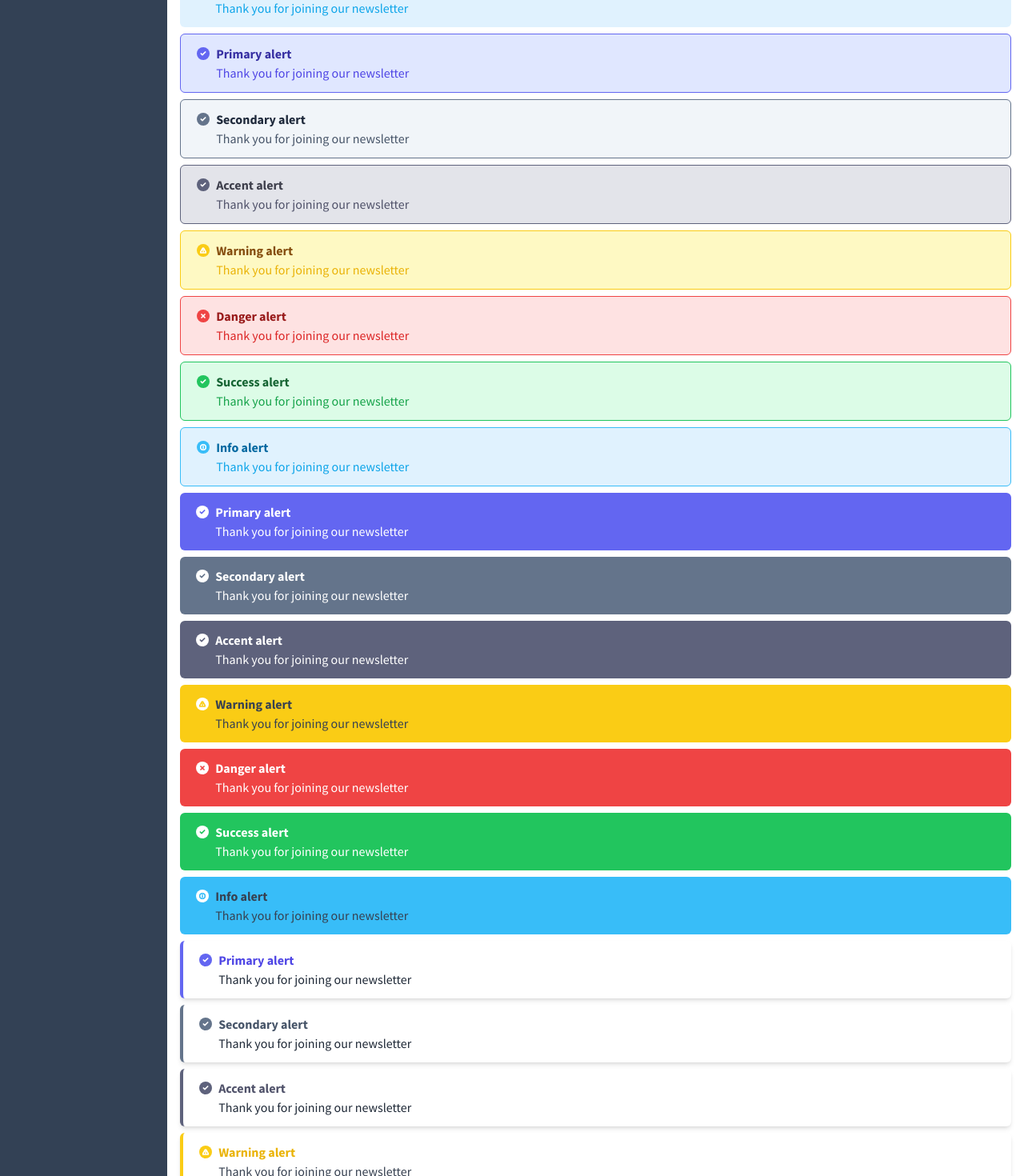
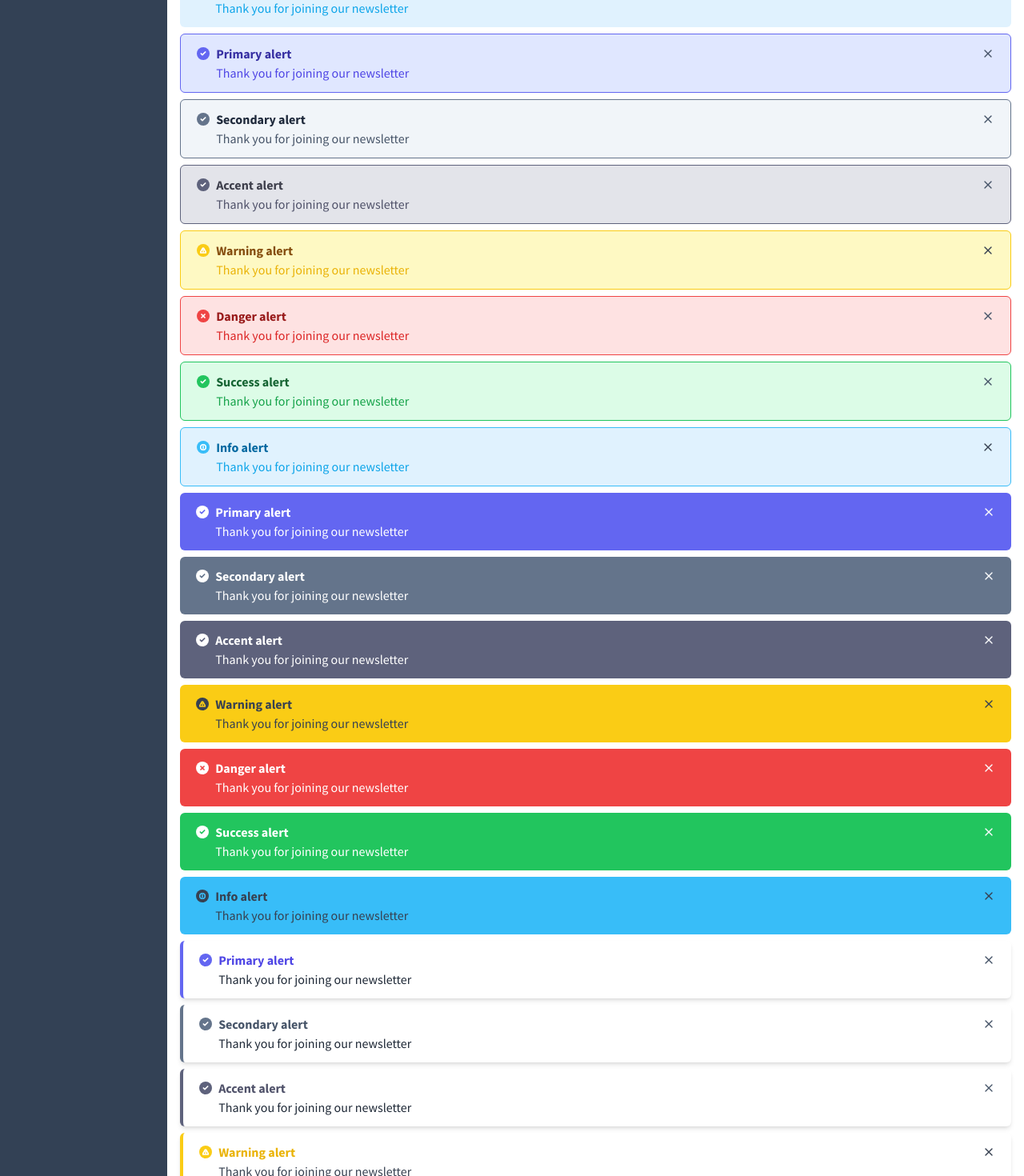
Before and after one commit to autotrof/admintemplate-nuxt, a Nuxt app: page /component in a window 1280 px wide. Shown: the part 1700-3170 px from the top of the page at 80% size. Built offline with nearby package versions, Linux system fonts and the light colour scheme.

Commit message:
close button

```diff
--- a/assets/main.css
+++ b/assets/main.css
@@ -193,6 +193,41 @@ html{
 .alert .title,.alert .description{
   @apply text-white;
 }
+
+.alert .alert-content{
+  @apply flex-1;
+}
+.alert .btn-close{
+  @apply outline-none active:outline-none p-0 m-0;
+}
+.alert .btn-close:hover svg{
+  @apply stroke-[4];
+}
+.alert .btn-close svg{
+  @apply w-4 h-4 translate-y-1 duration-100 text-gray-50;
+}
+.alert.bordered .btn-close svg,
+.alert.soft .btn-close svg,
+.alert.outlined .btn-close svg
+{
+  @apply text-slate-600;
+}
+.alert .btn-close:active svg{
+  @apply stroke-[5] stroke-white;
+}
+.alert.bordered .btn-close:active svg,
+.alert.soft .btn-close:active svg,
+.alert.outlined .btn-close:active svg
+{
+  @apply stroke-slate-800;
+}
+.alert .icon{
+  @apply rounded-full p-1 mr-2 translate-y-1;
+}
+.alert .icon svg{
+  @apply w-2 h-2 stroke-[5];
+}
+
 .alert.bordered .description{
   @apply text-gray-800;
 }
@@ -293,8 +328,11 @@ html{
 .alert.warning{
   @apply bg-warning;
 }
-.alert.warning .title,.alert.warning .description{
-  @apply text-gray-700;
+.alert.warning .icon{
+  @apply bg-gray-700;
+}
+.alert.warning .btn-close:active svg{
+  @apply stroke-gray-900;
 }
 .alert.warning.soft,.alert.warning.outlined{
   @apply bg-warning-extra-light;
@@ -386,8 +424,11 @@ html{
 .alert.info{
   @apply bg-info;
 }
-.alert.info .title,.alert.info .description{
-  @apply text-gray-700;
+.alert.info .icon{
+  @apply bg-gray-700;
+}
+.alert.info .btn-close:active svg{
+  @apply stroke-gray-900;
 }
 .alert.info.soft,.alert.info.outlined{
   @apply bg-info-extra-light;
@@ -419,29 +460,18 @@ html{
 .alert.bordered{
   @apply border-l-[4px] bg-white shadow-md;
 }
-.alert .alert-content{
-  @apply flex-1;
-}
-.alert .btn-close{
-  @apply text-gray-600 outline-none active:outline-none p-0 m-0;
-}
-.alert .btn-close svg{
-  @apply w-4 h-4 translate-y-1 duration-100;
-}
-.alert .btn-close:hover svg{
-  @apply stroke-[4];
-}
-.alert .btn-close:active svg{
-  @apply stroke-[5];
-}
-.alert .icon{
-  @apply rounded-full p-1 mr-2 translate-y-1;
-}
-.alert .icon svg{
-  @apply w-2 h-2 stroke-[5];
-}
+
 .alert.soft .icon svg,
 .alert.outlined .icon svg,
 .alert.bordered .icon svg{
   @apply text-white;
 }
+
+.alert.warning .title,
+.alert.warning .description,
+.alert.warning .btn-close svg,
+.alert.info .title,
+.alert.info .description,
+.alert.info .btn-close svg{
+  @apply text-gray-700;
+}
--- a/pages/component.vue
+++ b/pages/component.vue
@@ -379,6 +379,7 @@
           <strong class="title">Primary alert</strong>
           <p class="description"> Thank you for joining our newsletter </p>
         </div>
+        <button class="btn-close" v-html="$feather.x.toSvg()"></button>
       </div>
       <div class="alert secondary outlined mb-2">
         <div class="icon" v-html="$feather.check.toSvg()"></div>
@@ -386,6 +387,7 @@
           <strong class="title">Secondary alert</strong>
           <p class="description"> Thank you for joining our newsletter </p>
         </div>
+        <button class="btn-close" v-html="$feather.x.toSvg()"></button>
       </div>
       <div class="alert accent outlined mb-2">
         <div class="icon" v-html="$feather.check.toSvg()"></div>
@@ -393,6 +395,7 @@
           <strong class="title">Accent alert</strong>
           <p class="description"> Thank you for joining our newsletter </p>
         </div>
+        <button class="btn-close" v-html="$feather.x.toSvg()"></button>
       </div>
       <div class="alert warning outlined mb-2">
         <div class="icon" v-html="$feather['alert-triangle'].toSvg()"></div>
@@ -400,6 +403,7 @@
           <strong class="title">Warning alert</strong>
           <p class="description"> Thank you for joining our newsletter </p>
         </div>
+        <button class="btn-close" v-html="$feather.x.toSvg()"></button>
       </div>
       <div class="alert danger outlined mb-2">
         <div class="icon" v-html="$feather.x.toSvg()"></div>
@@ -407,6 +411,7 @@
           <strong class="title">Danger alert</strong>
           <p class="description"> Thank you for joining our newsletter </p>
         </div>
+        <button class="btn-close" v-html="$feather.x.toSvg()"></button>
       </div>
       <div class="alert success outlined mb-2">
         <div class="icon" v-html="$feather.check.toSvg()"></div>
@@ -414,6 +419,7 @@
           <strong class="title">Success alert</strong>
           <p class="description"> Thank you for joining our newsletter </p>
         </div>
+        <button class="btn-close" v-html="$feather.x.toSvg()"></button>
       </div>
       <div class="alert info outlined mb-2">
         <div class="icon" v-html="$feather.info.toSvg()"></div>
@@ -421,6 +427,7 @@
           <strong class="title">Info alert</strong>
           <p class="description"> Thank you for joining our newsletter </p>
         </div>
+        <button class="btn-close" v-html="$feather.x.toSvg()"></button>
       </div>
 
 
@@ -431,6 +438,7 @@
           <strong class="title">Primary alert</strong>
           <p class="description"> Thank you for joining our newsletter </p>
         </div>
+        <button class="btn-close" v-html="$feather.x.toSvg()"></button>
       </div>
       <div class="alert secondary mb-2">
         <div class="icon" v-html="$feather.check.toSvg()"></div>
@@ -438,6 +446,7 @@
           <strong class="title">Secondary alert</strong>
           <p class="description"> Thank you for joining our newsletter </p>
         </div>
+        <button class="btn-close" v-html="$feather.x.toSvg()"></button>
       </div>
       <div class="alert accent mb-2">
         <div class="icon" v-html="$feather.check.toSvg()"></div>
@@ -445,6 +454,7 @@
           <strong class="title">Accent alert</strong>
           <p class="description"> Thank you for joining our newsletter </p>
         </div>
+        <button class="btn-close" v-html="$feather.x.toSvg()"></button>
       </div>
       <div class="alert warning mb-2">
         <div class="icon" v-html="$feather['alert-triangle'].toSvg()"></div>
@@ -452,6 +462,7 @@
           <strong class="title">Warning alert</strong>
           <p class="description"> Thank you for joining our newsletter </p>
         </div>
+        <button class="btn-close" v-html="$feather.x.toSvg()"></button>
       </div>
       <div class="alert danger mb-2">
         <div class="icon" v-html="$feather.x.toSvg()"></div>
@@ -459,6 +470,7 @@
           <strong class="title">Danger alert</strong>
           <p class="description"> Thank you for joining our newsletter </p>
         </div>
+        <button class="btn-close" v-html="$feather.x.toSvg()"></button>
       </div>
       <div class="alert success mb-2">
         <div class="icon" v-html="$feather.check.toSvg()"></div>
@@ -466,6 +478,7 @@
           <strong class="title">Success alert</strong>
           <p class="description"> Thank you for joining our newsletter </p>
         </div>
+        <button class="btn-close" v-html="$feather.x.toSvg()"></button>
       </div>
       <div class="alert info mb-2">
         <div class="icon" v-html="$feather.info.toSvg()"></div>
@@ -473,6 +486,7 @@
           <strong class="title">Info alert</strong>
           <p class="description"> Thank you for joining our newsletter </p>
         </div>
+        <button class="btn-close" v-html="$feather.x.toSvg()"></button>
       </div>
 
 
@@ -482,6 +496,7 @@
           <strong class="title">Primary alert</strong>
           <p class="description"> Thank you for joining our newsletter </p>
         </div>
+        <button class="btn-close" v-html="$feather.x.toSvg()"></button>
       </div>
       <div class="alert secondary bordered mb-2">
         <div class="icon" v-html="$feather.check.toSvg()"></div>
@@ -489,6 +504,7 @@
           <strong class="title">Secondary alert</strong>
           <p class="description"> Thank you for joining our newsletter </p>
         </div>
+        <button class="btn-close" v-html="$feather.x.toSvg()"></button>
       </div>
       <div class="alert accent bordered mb-2">
         <div class="icon" v-html="$feather.check.toSvg()"></div>
@@ -496,6 +512,7 @@
           <strong class="title">Accent alert</strong>
           <p class="description"> Thank you for joining our newsletter </p>
         </div>
+        <button class="btn-close" v-html="$feather.x.toSvg()"></button>
       </div>
       <div class="alert warning bordered mb-2">
         <div class="icon" v-html="$feather['alert-triangle'].toSvg()"></div>
@@ -503,6 +520,7 @@
           <strong class="title">Warning alert</strong>
           <p class="description"> Thank you for joining our newsletter </p>
         </div>
+        <button class="btn-close" v-html="$feather.x.toSvg()"></button>
       </div>
       <div class="alert danger bordered mb-2">
         <div class="icon" v-html="$feather.x.toSvg()"></div>
@@ -510,6 +528,7 @@
           <strong class="title">Danger alert</strong>
           <p class="description"> Thank you for joining our newsletter </p>
         </div>
+        <button class="btn-close" v-html="$feather.x.toSvg()"></button>
       </div>
       <div class="alert success bordered mb-2">
         <div class="icon" v-html="$feather.check.toSvg()"></div>
@@ -517,6 +536,7 @@
           <strong class="title">Success alert</strong>
           <p class="description"> Thank you for joining our newsletter </p>
         </div>
+        <button class="btn-close" v-html="$feather.x.toSvg()"></button>
       </div>
       <div class="alert info bordered mb-2">
         <div class="icon" v-html="$feather.info.toSvg()"></div>
@@ -524,6 +544,7 @@
           <strong class="title">Info alert</strong>
           <p class="description"> Thank you for joining our newsletter </p>
         </div>
+        <button class="btn-close" v-html="$feather.x.toSvg()"></button>
       </div>
 
 
```
